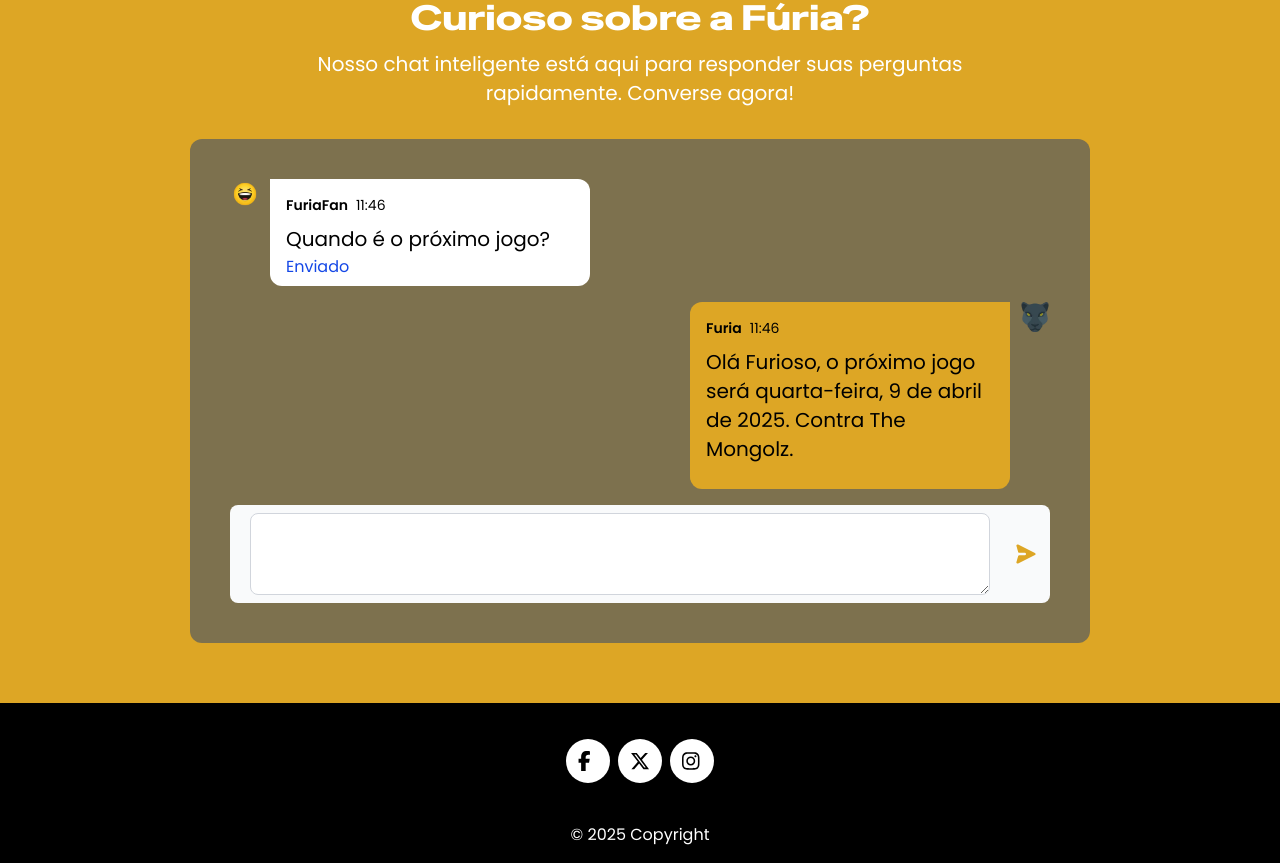
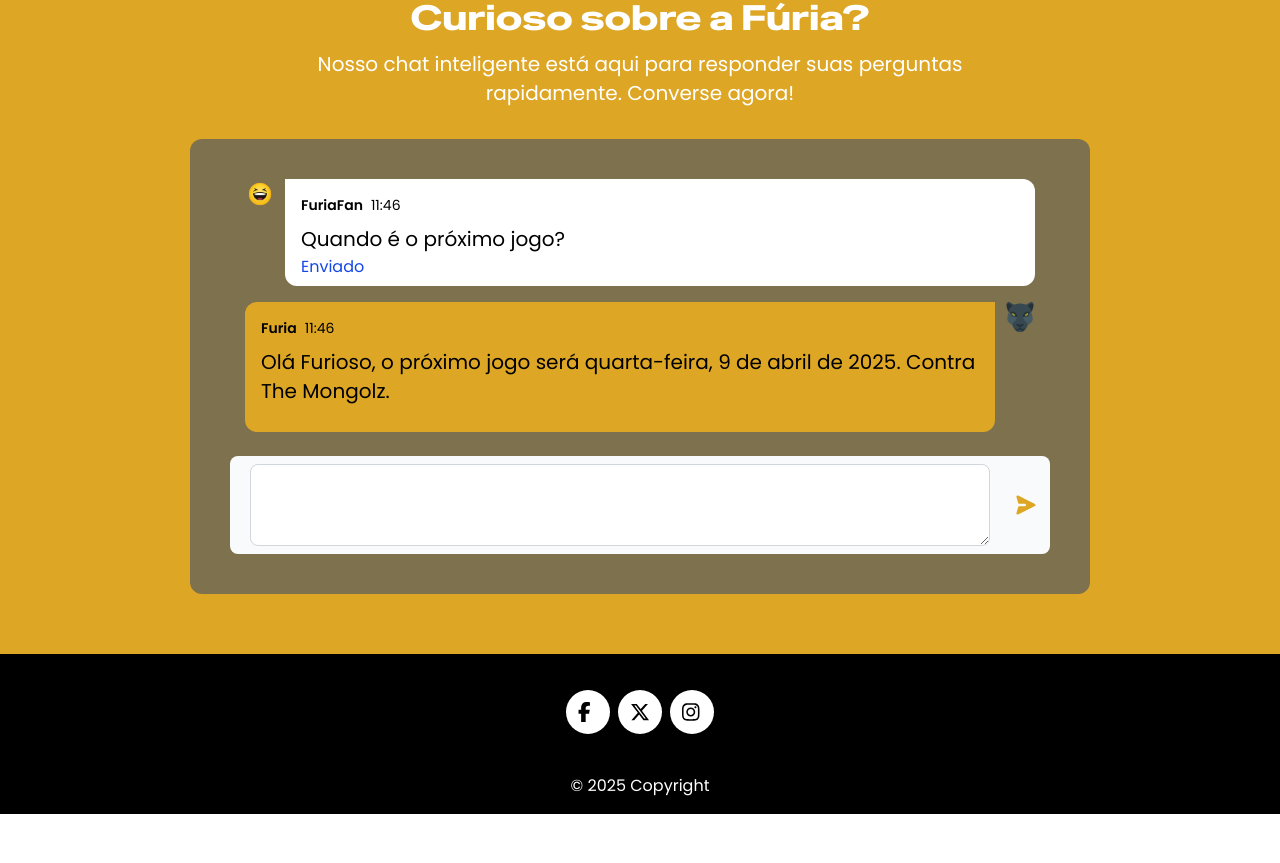
Before and after one commit to luscas18/fan-chatbot, a Next.js app: page / in a window 1280 px wide. Shown: the part 1807-2670 px from the top of the page. After the commit the page ends 2621 px from the top, so only its background shows below. Built offline with nearby package versions, Linux system fonts and the light colour scheme.

Commit message:
feat: criando logica de envio de mensagem e recebimento da resposta do Gemini AI

```diff
--- a/src/components/landing_page/chat/card_mensage.tsx
+++ b/src/components/landing_page/chat/card_mensage.tsx
@@ -1,9 +1,12 @@
 import Image from 'next/image';
-import React from 'react'
+import React from 'react';
+import ReactMarkdown from 'react-markdown'; // Importe a biblioteca
+
 interface IProps {
     texto: string;
     enviadoPorBot: boolean;
 }
+
 export function CardMensagem({ texto, enviadoPorBot }: IProps) {
     return (
         <div className={`flex  items-start ${enviadoPorBot ? 'justify-end' : ' items-start'} gap-2.5`}>
@@ -12,7 +15,7 @@
                     <Image width={30} height={30} className="object-contain" src="/images/landing-page/icone_pantera_bot.webp" alt="Emoji Furia Chat" /> :
                     <Image width={30} height={30} className="object-contain" src="/images/landing-page/icone_emoji_sorrindo.webp" alt="Emoji user Chat" />
             }
-            <div className={`flex flex-col w-full max-w-[320px] leading-1.5 p-4 border-gray-200 text-black ${enviadoPorBot ? 'bg-dark-yellow order-first rounded-l-xl rounded-b-xl' : 'bg-white rounded-e-xl rounded-es-xl'} `}>
+            <div className={`flex flex-col w-full max-w-[900px] leading-1.5 p-4 border-gray-200 text-black ${enviadoPorBot ? 'bg-dark-yellow order-first rounded-l-xl rounded-b-xl' : 'bg-white rounded-e-xl rounded-es-xl'} `}>
                 <div className="flex items-center space-x-2 rtl:space-x-reverse">
                     {
                         enviadoPorBot ?
@@ -21,13 +24,21 @@
                     }
                     <span className="text-sm font-normal">11:46</span>
                 </div>
-                <p className="text-20px  font-normal py-2.5">{texto}</p>
+                {/* Use ReactMarkdown para renderizar o texto */}
+                <ReactMarkdown
+                  components={{
+                    ul: ({ ...props }) => <ul className='text-20px' style={{ listStyleType: 'disc', paddingLeft: '20px' }} {...props} />,
+                    li: ({  ...props }) => <li style={{ margin: '10px 0' }} {...props} />,
+                    p: ({  ...props }) => <p className="text-20px font-normal py-2.5" {...props} />,
+                }}
+                >
+                    {texto}
+                </ReactMarkdown>
                 {
-                    enviadoPorBot?null:
-                    <span className="font-normal text-blue-700">Enviado</span>
+                    enviadoPorBot ? null :
+                        <span className="font-normal text-blue-700">Enviado</span>
                 }
             </div>
         </div>
-
-    )
+    );
 }
--- /dev/null
+++ b/src/components/landing_page/chat/chat_input.tsx
@@ -0,0 +1,32 @@
+'use client';
+import React from 'react';
+
+interface ChatInputProps {
+  inputMensagem: string;
+  setMensagem: React.Dispatch<React.SetStateAction<string>>;
+  onSubmit: (e: React.FormEvent) => void;
+}
+
+export function ChatInput({ inputMensagem, setMensagem, onSubmit }: ChatInputProps) {
+  return (
+    <form onSubmit={onSubmit}>
+      <label htmlFor="chat" className="sr-only">Sua mensagem</label>
+      <div className="flex items-center py-2 px-1 bg-gray-50 rounded-lg dark:bg-gray-700">
+        <textarea
+          id="chat"
+          value={inputMensagem}
+          rows={3}
+          onChange={(e) => { setMensagem(e.target.value) }}
+          className="block mx-4 p-2.5 w-full text-sm text-gray-900 bg-white rounded-lg border border-gray-300 focus:ring-blue-500 focus:border-blue-500 dark:bg-gray-800 dark:border-gray-600 dark:placeholder-gray-400 dark:text-white dark:focus:ring-blue-500 dark:focus:border-blue-500"
+          placeholder=""
+        ></textarea>
+        <button
+          type="submit"
+          className="inline-flex justify-center p-2 text-dark-yellow rounded-full cursor-pointer dark:text-shadow-dark-yellow"
+        >
+          <svg className="w-6 h-6 rotate-90" fill="currentColor" viewBox="0 0 20 20" xmlns="http://www.w3.org/2000/svg"><path d="M10.894 2.553a1 1 0 00-1.788 0l-7 14a1 1 0 001.169 1.409l5-1.429A1 1 0 009 15.571V11a1 1 0 112 0v4.571a1 1 0 00.725.962l5 1.428a1 1 0 001.17-1.408l-7-14z"></path></svg>
+        </button>
+      </div>
+    </form>
+  );
+}
--- /dev/null
+++ b/src/components/landing_page/chat/conversa.tsx
@@ -0,0 +1,17 @@
+// app/session/conversa.tsx
+'use client';
+import { useChat } from '@/hooks/use_chat';
+import React from 'react';
+import ListaMensagens from './lista_mensagens';
+import { ChatInput } from './chat_input';
+
+export function SessaoConversa() {
+  const { mensagens, inputMensagem, setMensagem, handleSubmit } = useChat();
+
+  return (
+    <div className="max-w-[900px] mx-auto p-[40px] bg-gray-600/65 rounded-xl">
+      <ListaMensagens mensagens={mensagens} />
+      <ChatInput inputMensagem={inputMensagem} setMensagem={setMensagem} onSubmit={handleSubmit} />
+    </div>
+  );
+}
--- /dev/null
+++ b/src/components/landing_page/chat/lista_mensagens.tsx
@@ -0,0 +1,25 @@
+'use client';
+import React, { useRef, useEffect } from 'react';
+import { CardMensagem } from './card_mensage';
+
+interface ListaMensagensProps {
+  mensagens: { texto: string; enviadoPorBot: boolean }[];
+}
+
+export default function ListaMensagens({ mensagens }: ListaMensagensProps) {
+  const mensagensContainerRef = useRef<HTMLDivElement>(null);
+
+  useEffect(() => {
+    if (mensagensContainerRef.current) {
+      mensagensContainerRef.current.scrollTop = mensagensContainerRef.current.scrollHeight;
+    }
+  }, [mensagens]);
+
+  return (
+    <div ref={mensagensContainerRef} className='overflow-y-auto max-h-[60vh] space-y-4 px-[15px] mb-[24px]'>
+      {mensagens.map((msg, index) => (
+        <CardMensagem key={index} texto={msg.texto} enviadoPorBot={msg.enviadoPorBot} />
+      ))}
+    </div>
+  );
+}
--- a/src/components/landing_page/chat/sessao_conversa.tsx
+++ /dev/null
@@ -1,21 +0,0 @@
-'use client'
-import React, { useState } from 'react'
-import { CardMensagem } from './card_mensage'
-export function SessaoConversa() {
-    const [inputMensagem, setMensagem] = useState('')
-    return (
-        <div className="max-w-[900px] mx-auto space-y-4 p-[40px] bg-gray-600/65 rounded-xl">
-            <CardMensagem texto={'Quando é o próximo jogo?'} enviadoPorBot={false} />
-            <CardMensagem texto={'Olá Furioso, o próximo jogo será quarta-feira, 9 de abril de 2025. Contra The Mongolz.'} enviadoPorBot={true} />
-            <form onSubmit={((e) => { e.preventDefault()})}>
-                <label htmlFor="chat" className="sr-only">Sua mensagem</label>
-                <div className="flex items-center py-2 px-1 bg-gray-50 rounded-lg dark:bg-gray-700">
-                    <textarea id="chat" value={inputMensagem} rows={3} onChange={(e) => { setMensagem(e.target.value) }} className="block mx-4 p-2.5 w-full text-sm text-gray-900 bg-white rounded-lg border border-gray-300 focus:ring-blue-500 focus:border-blue-500 dark:bg-gray-800 dark:border-gray-600 dark:placeholder-gray-400 dark:text-white dark:focus:ring-blue-500 dark:focus:border-blue-500" placeholder=""></textarea>
-                    <button type="submit" className="inline-flex justify-center p-2 text-dark-yellow rounded-full cursor-pointer dark:text-shadow-dark-yellow">
-                        <svg className="w-6 h-6 rotate-90" fill="currentColor" viewBox="0 0 20 20" xmlns="http://www.w3.org/2000/svg"><path d="M10.894 2.553a1 1 0 00-1.788 0l-7 14a1 1 0 001.169 1.409l5-1.429A1 1 0 009 15.571V11a1 1 0 112 0v4.571a1 1 0 00.725.962l5 1.428a1 1 0 001.17-1.408l-7-14z"></path></svg>
-                    </button>
-                </div>
-            </form>
-        </div>
-    )
-}
--- a/src/components/landing_page/chat/template_chat.tsx
+++ b/src/components/landing_page/chat/template_chat.tsx
@@ -1,5 +1,5 @@
 import React from 'react'
-import { SessaoConversa } from './sessao_conversa'
+import { SessaoConversa } from './conversa'
 export function TemplateChat() {
   return (
     <section className='py-[40px] lg:py-[60px] bg-dark-yellow'>
--- /dev/null
+++ b/src/hooks/use_chat.ts
@@ -0,0 +1,48 @@
+// hooks/useChat.ts
+import { useState } from 'react';
+import { postQuestion } from '@/lib/gemini';
+
+interface Mensagem {
+  texto: string;
+  enviadoPorBot: boolean;
+}
+
+interface UseChatResult {
+  mensagens: Mensagem[];
+  inputMensagem: string;
+  setMensagem: React.Dispatch<React.SetStateAction<string>>;
+  handleSubmit: (e: React.FormEvent) => Promise<void>;
+}
+
+export function useChat(): UseChatResult {
+  const [mensagens, setMensagens] = useState<Mensagem[]>([
+    { texto: 'Quando é o próximo jogo?', enviadoPorBot: false },
+    { texto: 'Olá Furioso, o próximo jogo será quarta-feira, 9 de abril de 2025. Contra The Mongolz.', enviadoPorBot: true },
+  ]);
+  const [inputMensagem, setMensagem] = useState('');
+
+  const handleSubmit = async (e: React.FormEvent) => {
+    e.preventDefault();
+    if (!inputMensagem.trim()) {
+      return;
+    }
+
+    setMensagens(prevMensagens => [...prevMensagens, { texto: inputMensagem, enviadoPorBot: false }]);
+    setMensagem('');
+
+    const respostaDoBot = await postQuestion(inputMensagem);
+
+    if (respostaDoBot) {
+      setMensagens(prevMensagens => [...prevMensagens, { texto: respostaDoBot, enviadoPorBot: true }]);
+    } else {
+      setMensagens(prevMensagens => [...prevMensagens, { texto: 'Ops! Algo deu errado ao obter a resposta...', enviadoPorBot: true }]);
+    }
+  };
+
+  return {
+    mensagens,
+    inputMensagem,
+    setMensagem,
+    handleSubmit,
+  };
+}
--- /dev/null
+++ b/src/lib/gemini.ts
@@ -0,0 +1,23 @@
+export async function postQuestion(prompt: string): Promise<string | null> {
+    try {
+      const response = await fetch('/api/gemini-ai/', {
+        method: 'POST',
+        headers: {
+          'Content-Type': 'application/json',
+        },
+        body: JSON.stringify({ prompt }),
+      });
+
+      if (!response.ok) {
+        console.error(`Erro na requisição para a API do Gemini: ${response.status}`);
+        return null;
+      }
+
+      const data = await response.json();
+      console.log(data)
+      return data.text;
+    } catch (error) {
+      console.error('Erro ao enviar a pergunta para a API do Gemini:', error);
+      return null;
+    }
+  }
```
Also changed, not shown: package.json (+7 -5 lines), src/app/api/gemini-ai/route.ts (added, +48 -0 lines), 1 other file (tests, documents, lock files or other folders).
